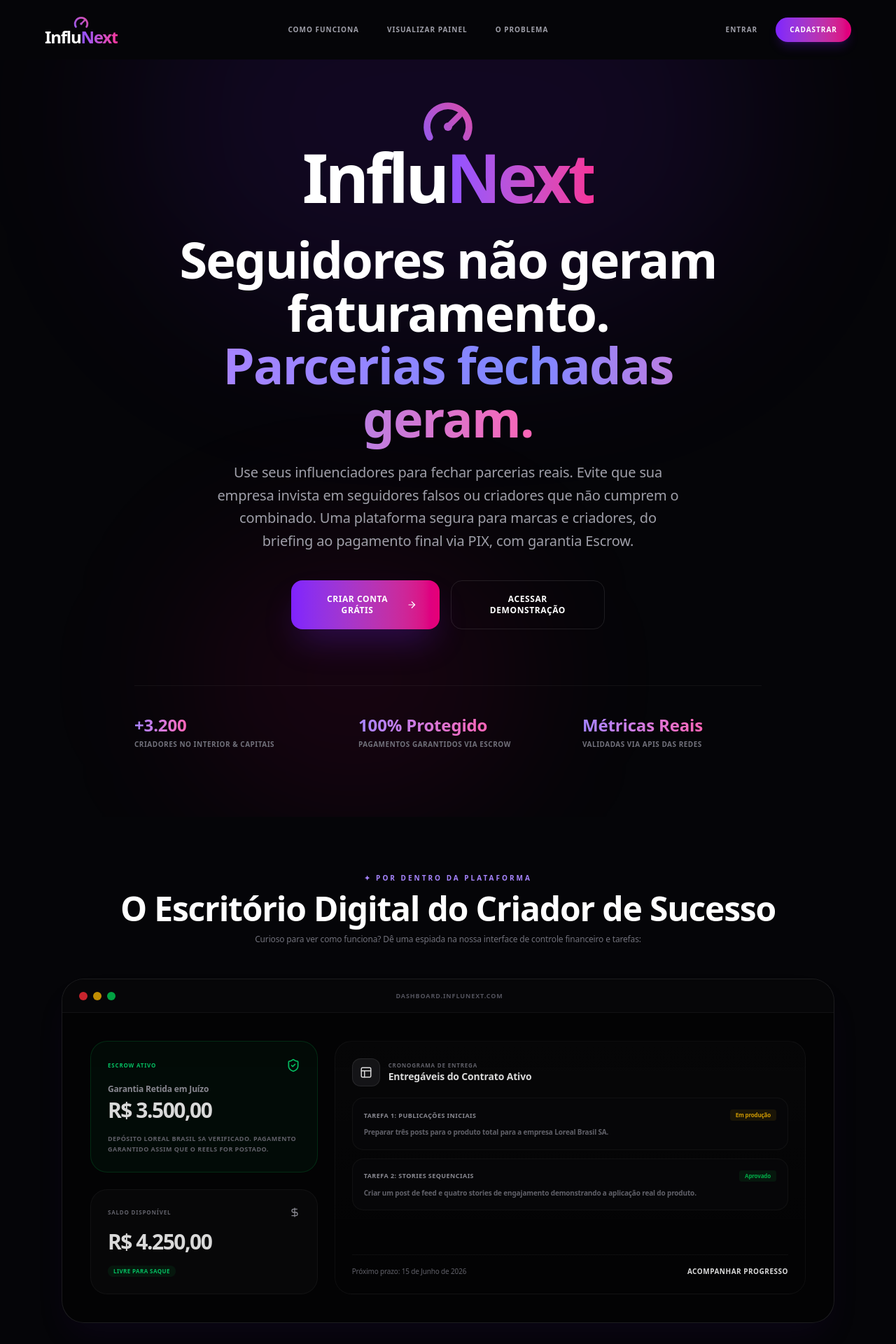
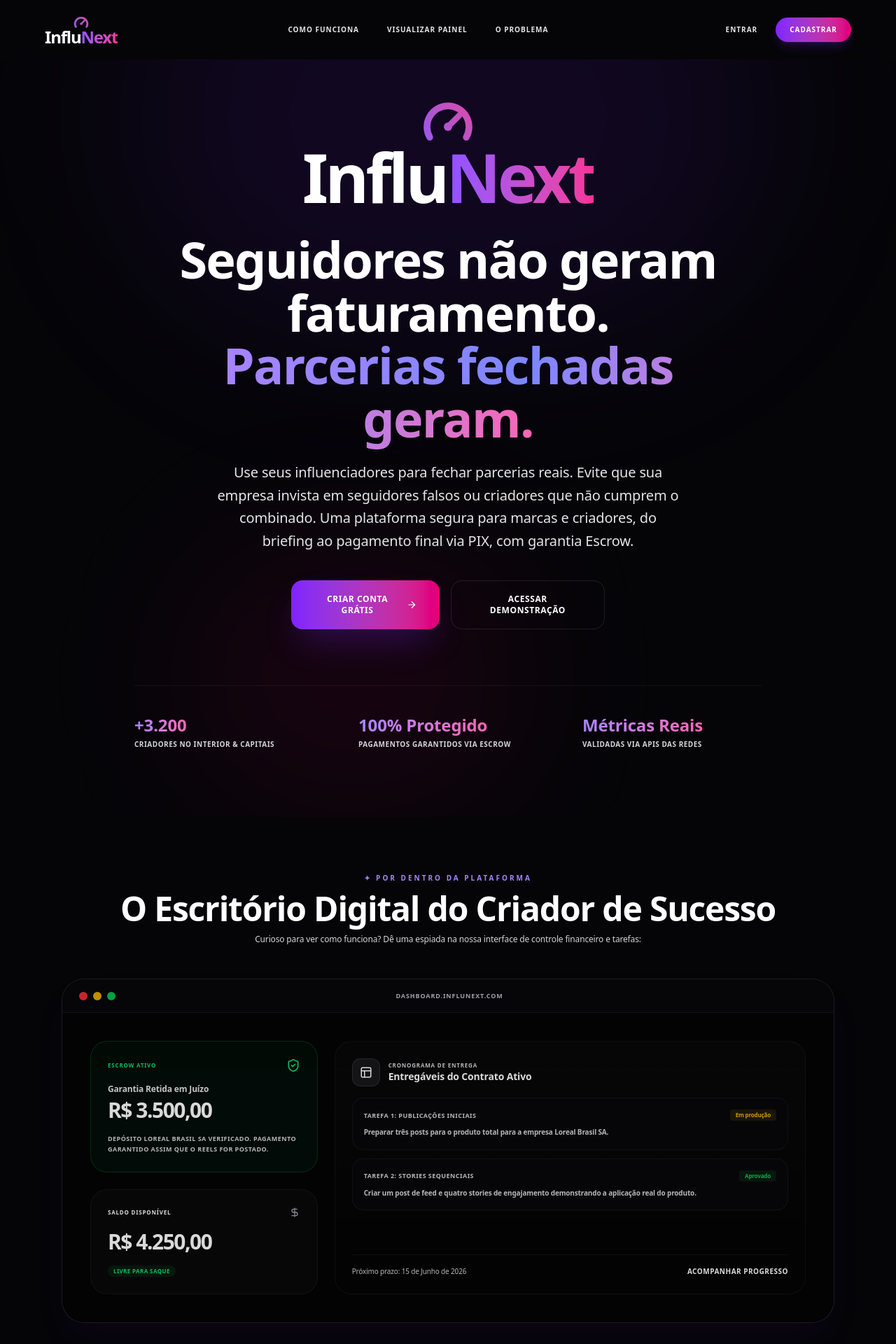
Before and after one commit to Sopaotech/influnext-api, a Next.js app in the folder web/: page / in a window 1280 px wide. Shown: the top 1920 px of the page at 70% size. Built offline with nearby package versions, Linux system fonts and the light colour scheme; no server answers.

Commit message:
style: melhora contraste e legibilidade dos textos da landing page

```diff
--- a/web/src/app/LandingPageClient.tsx
+++ b/web/src/app/LandingPageClient.tsx
@@ -67,7 +67,7 @@ export default function LandingPageClient() {
         <Logo size="md" href="/" variant="light" />
 
         {/* Navigation Menu centered */}
-        <div className="hidden md:flex items-center gap-10 text-[10px] font-black uppercase tracking-widest text-zinc-400">
+        <div className="hidden md:flex items-center gap-10 text-[10px] font-black uppercase tracking-widest text-zinc-200">
           <a href="#como-funciona" className="hover:text-white transition-colors">Como Funciona</a>
           <a href="#preview" className="hover:text-white transition-colors">Visualizar Painel</a>
           <a href="#problema" className="hover:text-white transition-colors">O Problema</a>
@@ -75,7 +75,7 @@ export default function LandingPageClient() {
 
         {/* Right controls */}
         <div className="flex items-center gap-4">
-          <Link href="/auth/login" className="text-[10px] font-black uppercase tracking-widest text-zinc-400 hover:text-white transition-colors px-2.5 py-1.5">
+          <Link href="/auth/login" className="text-[10px] font-black uppercase tracking-widest text-zinc-200 hover:text-white transition-colors px-2.5 py-1.5">
             Entrar
           </Link>
 
@@ -99,7 +99,7 @@ export default function LandingPageClient() {
             <span className="text-transparent bg-clip-text bg-gradient-to-r from-violet-400 via-indigo-400 to-pink-400">Parcerias fechadas geram.</span>
           </h1>
 
-          <p className="text-zinc-400 text-base md:text-xl max-w-2xl leading-relaxed mb-10">
+          <p className="text-zinc-200 text-base md:text-xl max-w-2xl leading-relaxed mb-10">
             Use seus influenciadores para fechar parcerias reais. Evite que sua empresa invista em seguidores falsos ou criadores que não cumprem o combinado. Uma plataforma segura para marcas e criadores, do briefing ao pagamento final via PIX, com garantia Escrow.
           </p>
 
@@ -117,7 +117,7 @@ export default function LandingPageClient() {
             {STATS.map((s, i) => (
               <div key={i} className="flex flex-col items-center md:items-start gap-1">
                 <span className="text-2xl font-black text-transparent bg-clip-text bg-gradient-to-r from-violet-400 to-pink-400">{s.value}</span>
-                <span className="text-[10px] font-bold text-zinc-500 uppercase tracking-wider">{s.label}</span>
+                <span className="text-[10px] font-bold text-zinc-300 uppercase tracking-wider">{s.label}</span>
               </div>
             ))}
           </div>
@@ -129,7 +129,7 @@ export default function LandingPageClient() {
          <div className="text-center mb-12">
             <p className="text-violet-400 text-[10px] font-black uppercase tracking-[0.3em] mb-3">✦ Por dentro da plataforma</p>
             <h2 className="text-3xl md:text-5xl font-black tracking-tight">O Escritório Digital do Criador de Sucesso</h2>
-            <p className="text-zinc-500 text-xs mt-3">Curioso para ver como funciona? Dê uma espiada na nossa interface de controle financeiro e tarefas:</p>
+            <p className="text-zinc-300 text-xs mt-3">Curioso para ver como funciona? Dê uma espiada na nossa interface de controle financeiro e tarefas:</p>
          </div>
 
          {/* Dashboard Window Chrome Mockup */}
@@ -141,7 +141,7 @@ export default function LandingPageClient() {
                   <div className="w-3 h-3 rounded-full bg-yellow-500/80" />
                   <div className="w-3 h-3 rounded-full bg-green-500/80" />
                </div>
-               <div className="text-[9px] font-bold text-zinc-600 tracking-widest uppercase">dashboard.influnext.com</div>
+               <div className="text-[9px] font-bold text-zinc-400 tracking-widest uppercase">dashboard.influnext.com</div>
                <div className="w-12" />
             </div>
 
@@ -156,10 +156,10 @@ export default function LandingPageClient() {
                         <ShieldCheck className="text-green-400 w-5 h-5" />
                      </div>
                      <div>
-                        <p className="text-xs font-bold text-zinc-400">Garantia Retida em Juízo</p>
+                        <p className="text-xs font-bold text-zinc-200">Garantia Retida em Juízo</p>
                         <p className="text-3xl font-black text-white tracking-tighter mt-1">R$ 3.500,00</p>
                      </div>
-                     <p className="text-[9px] text-zinc-500 leading-relaxed font-bold uppercase tracking-wider">
+                     <p className="text-[9px] text-zinc-300 leading-relaxed font-bold uppercase tracking-wider">
                         Depósito Loreal Brasil SA verificado. Pagamento garantido assim que o Reels for postado.
                      </p>
                   </div>
@@ -167,7 +167,7 @@ export default function LandingPageClient() {
                   {/* Wallet Faturamento Card */}
                   <div className="p-6 rounded-3xl border border-white/5 bg-white/[0.02] space-y-4">
                      <div className="flex justify-between items-center">
-                        <span className="text-[8px] font-black text-zinc-500 uppercase tracking-widest">Saldo Disponível</span>
+                        <span className="text-[8px] font-black text-zinc-350 uppercase tracking-widest">Saldo Disponível</span>
                         <DollarSign className="text-zinc-400 w-4 h-4" />
                      </div>
                      <div>
@@ -187,7 +187,7 @@ export default function LandingPageClient() {
                            <Layout size={18} />
                         </div>
                         <div>
-                           <p className="text-[8px] font-black text-zinc-500 uppercase tracking-widest">Cronograma de Entrega</p>
+                           <p className="text-[8px] font-black text-zinc-300 uppercase tracking-widest">Cronograma de Entrega</p>
                            <p className="text-sm font-bold text-white">Entregáveis do Contrato Ativo</p>
                         </div>
                      </div>
@@ -195,20 +195,20 @@ export default function LandingPageClient() {
                      <div className="space-y-3">
                         <div className="p-4 rounded-2xl bg-zinc-950/80 border border-white/5 space-y-2">
                            <div className="flex justify-between items-center">
-                              <span className="text-[9px] font-black text-zinc-400 uppercase tracking-wider">Tarefa 1: Publicações Iniciais</span>
+                              <span className="text-[9px] font-black text-zinc-300 uppercase tracking-wider">Tarefa 1: Publicações Iniciais</span>
                               <span className="text-[8px] bg-yellow-500/10 text-yellow-500 font-bold px-2 py-0.5 rounded">Em produção</span>
                            </div>
-                           <p className="text-[10px] text-zinc-500 leading-relaxed font-bold">
+                           <p className="text-[10px] text-zinc-300 leading-relaxed font-bold">
                               Preparar três posts para o produto total para a empresa Loreal Brasil SA.
                            </p>
                         </div>
 
                         <div className="p-4 rounded-2xl bg-zinc-950/80 border border-white/5 space-y-2">
                            <div className="flex justify-between items-center">
-                              <span className="text-[9px] font-black text-zinc-400 uppercase tracking-wider">Tarefa 2: Stories Sequenciais</span>
+                              <span className="text-[9px] font-black text-zinc-300 uppercase tracking-wider">Tarefa 2: Stories Sequenciais</span>
                               <span className="text-[8px] bg-green-500/10 text-green-500 font-bold px-2 py-0.5 rounded">Aprovado</span>
                            </div>
-                           <p className="text-[10px] text-zinc-500 leading-relaxed font-bold">
+                           <p className="text-[10px] text-zinc-300 leading-relaxed font-bold">
                               Criar um post de feed e quatro stories de engajamento demonstrando a aplicação real do produto.
                            </p>
                         </div>
@@ -216,7 +216,7 @@ export default function LandingPageClient() {
                   </div>
 
                   {/* Simulated Status Footer */}
-                  <div className="border-t border-white/5 pt-4 flex items-center justify-between text-[10px] text-zinc-500">
+                  <div className="border-t border-white/5 pt-4 flex items-center justify-between text-[10px] text-zinc-300">
                      <span>Próximo prazo: 15 de Junho de 2026</span>
                      <span className="font-bold text-white uppercase tracking-wider">Acompanhar Progresso</span>
                   </div>
@@ -242,12 +242,12 @@ export default function LandingPageClient() {
             ].map((pain, i) => (
               <div key={i} className="flex items-start gap-4 p-6 bg-white/[0.01] border border-red-500/10 rounded-2xl">
                 <XCircle className="w-5 h-5 text-red-500 flex-shrink-0 mt-0.5" />
-                <p className="text-sm text-zinc-300 font-medium leading-relaxed">{pain}</p>
+                <p className="text-sm text-zinc-100 font-medium leading-relaxed">{pain}</p>
               </div>
             ))}
           </div>
           <div className="mt-8 pt-8 border-t border-red-500/10 text-center">
-             <p className="text-zinc-400 text-sm">
+             <p className="text-zinc-200 text-sm">
                 A InfluNext profissionaliza essa relação. Conectamos criadores locais a marcas locais sob um ecossistema de **segurança contratual mútua**.
              </p>
           </div>
@@ -265,10 +265,10 @@ export default function LandingPageClient() {
             <div key={i} className="border border-white/5 bg-white/[0.02] rounded-2xl overflow-hidden">
               <button onClick={() => setOpenFaq(openFaq === i ? null : i)} className="w-full flex items-center justify-between p-6 text-left">
                 <span className="font-bold text-sm text-white">{item.q}</span>
-                <ChevronDown className={`w-4 h-4 text-zinc-500 flex-shrink-0 transition-transform ${openFaq === i ? 'rotate-180' : ''}`} />
+                <ChevronDown className={`w-4 h-4 text-zinc-300 flex-shrink-0 transition-transform ${openFaq === i ? 'rotate-180' : ''}`} />
               </button>
               {openFaq === i && (
-                <div className="px-6 pb-6 text-zinc-400 text-sm leading-relaxed border-t border-white/5 pt-4">{item.a}</div>
+                <div className="px-6 pb-6 text-zinc-200 text-sm leading-relaxed border-t border-white/5 pt-4">{item.a}</div>
               )}
             </div>
           ))}
@@ -285,7 +285,7 @@ export default function LandingPageClient() {
               Seguidores não geram faturamento.<br />
               <span className="text-transparent bg-clip-text bg-gradient-to-r from-violet-400 to-pink-400">Parcerias fechadas geram.</span>
             </h2>
-            <p className="text-zinc-400 text-lg max-w-2xl mx-auto">
+            <p className="text-zinc-200 text-lg max-w-2xl mx-auto">
               Experimente grátis. Acelere seu crescimento local com inteligência artificial e garanta o seu faturamento seguro no final do mês.
             </p>
             <div className="flex flex-col sm:flex-row gap-4 justify-center pt-4">
@@ -305,14 +305,14 @@ export default function LandingPageClient() {
         <div className="max-w-7xl mx-auto flex flex-col md:flex-row justify-between items-center gap-8">
           <div className="flex flex-col items-center md:items-start gap-2">
             <Logo size="sm" href="/" variant="light" />
-            <p className="text-zinc-600 text-[11px]">© 2026 InfluNext. Todos os direitos reservados.</p>
+            <p className="text-zinc-400 text-[11px]">© 2026 InfluNext. Todos os direitos reservados.</p>
           </div>
-          <div className="flex gap-8 text-[10px] text-zinc-500 font-bold uppercase tracking-widest">
+          <div className="flex gap-8 text-[10px] text-zinc-300 font-bold uppercase tracking-widest">
             <Link href="/auth/login" className="hover:text-violet-400 transition-colors">Entrar</Link>
             <Link href="/auth/signup" className="hover:text-violet-400 transition-colors">Cadastrar</Link>
             <Link href="/dashboard/marketplace" className="hover:text-violet-400 transition-colors">Marketplace</Link>
           </div>
-          <div className="flex items-center gap-2 px-5 py-2.5 rounded-full border border-white/5 bg-white/[0.02] text-[9px] font-black text-zinc-600 tracking-wider">
+          <div className="flex items-center gap-2 px-5 py-2.5 rounded-full border border-white/5 bg-white/[0.02] text-[9px] font-black text-zinc-500 tracking-wider">
             🛡️ ESCROW SEGURO · IA BRASILEIRA · FEITO NO BRASIL
           </div>
         </div>
```
